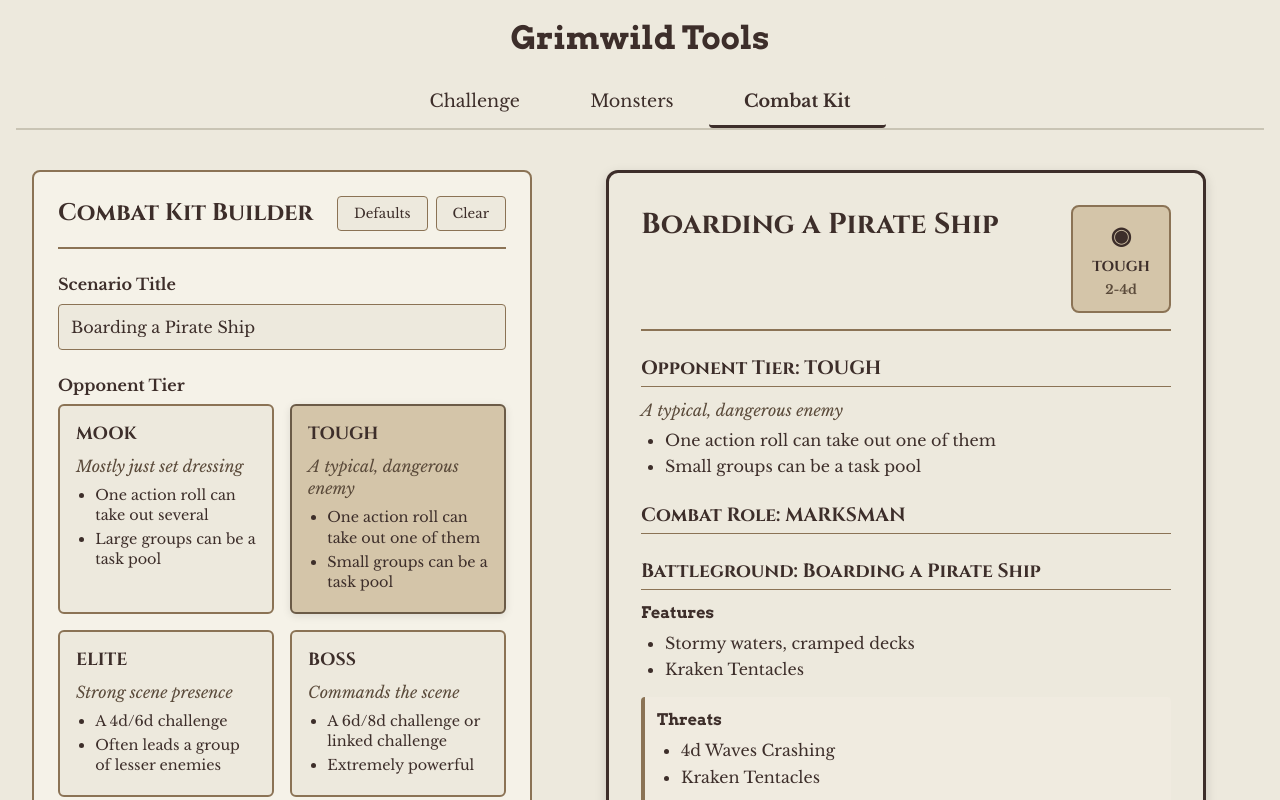
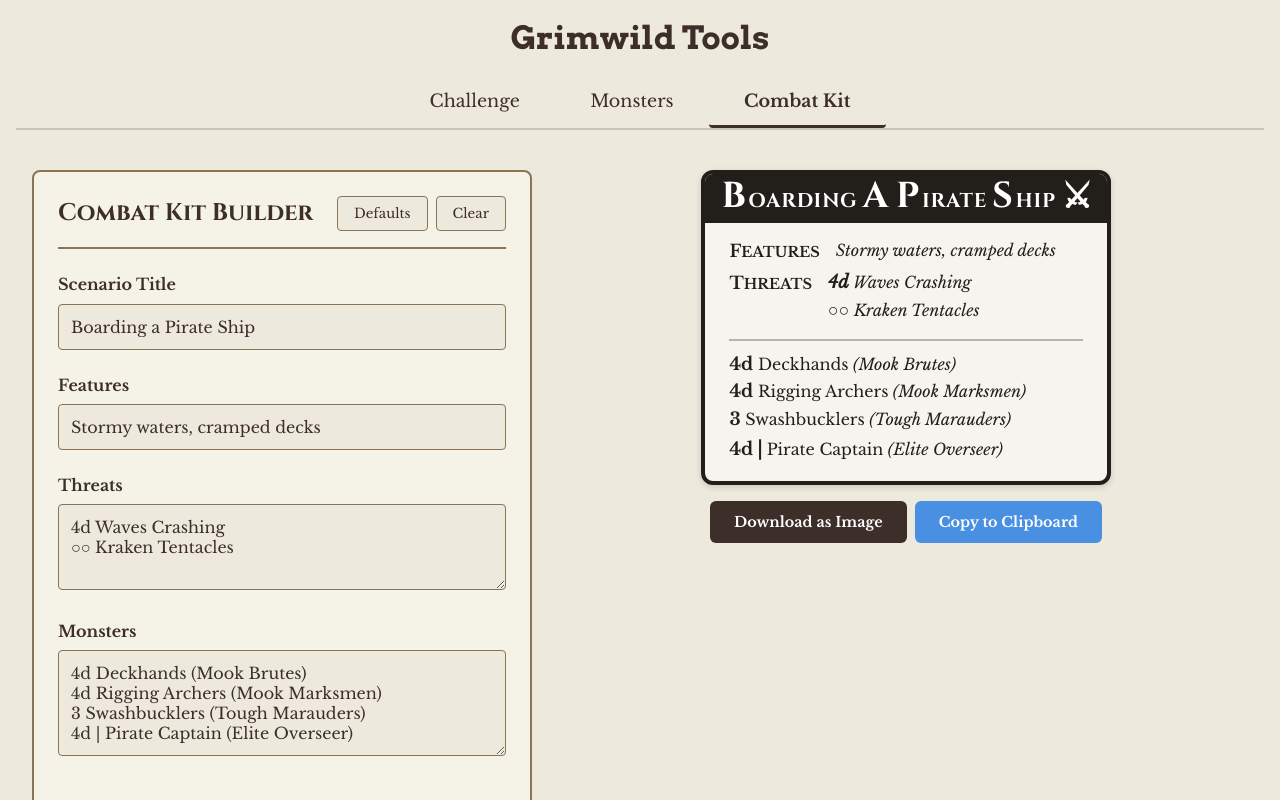
Before and after one commit to mvillaronga/grimwild-tools, a React (Vite) app: page / in a window 1280 px wide. Both pictures are taken after a click on the button "Combat Kit". Shown: the top 800 px of the page. Built offline with nearby package versions, Linux system fonts and the light colour scheme.

Commit message:
More styling

```diff
--- a/src/components/combatkit/CombatKitCard.jsx
+++ b/src/components/combatkit/CombatKitCard.jsx
@@ -2,106 +2,157 @@ import React from 'react';
 import styles from './CombatKitCard.module.css';
 
 function CombatKitCard({ combatKit }) {
-  const renderList = (text) => {
-    if (!text) return null;
-    return text.split('\n').filter(line => line.trim()).map((line, index) => (
-      <li key={index}>{line.trim()}</li>
+  // Render title with larger first letters like Challenge cards
+  const renderTitle = (title) => {
+    if (!title) return 'Combat Scenario';
+    return title.split(' ').map((word, index) => (
+      <span
+        key={index}
+        style={{
+          display: 'inline-flex',
+          alignItems: 'baseline',
+          marginLeft: index === 0 ? 0 : '0.25em'
+        }}
+      >
+        <span className={styles.initcap} style={{ verticalAlign: 'baseline' }}>
+          {word.charAt(0)}
+        </span>
+        {word.slice(1)}
+      </span>
     ));
   };
 
-  const getTierIcon = (tierId) => {
-    const icons = {
-      mook: '◦',
-      tough: '◉',
-      elite: '◈',
-      boss: '★'
-    };
-    return icons[tierId] || '◦';
+  // Render label with moves-style formatting (bold, uppercase, larger first letters)
+  const renderLabel = (text, firstLetterClass) => {
+    return text.split(' ').map((word, wordIndex) => (
+      <span key={wordIndex} style={{ marginRight: wordIndex < text.split(' ').length - 1 ? '0.25em' : '0' }}>
+        <span className={firstLetterClass}>{word.charAt(0)}</span>
+        {word.slice(1)}
+      </span>
+    ));
   };
 
-  const getChallengeRating = (tier) => {
-    if (!tier) return '';
-    const ratings = {
-      mook: '1-2d',
-      tough: '2-4d',
-      elite: '4-6d',
-      boss: '6-8d+'
+  const renderThreats = (text) => {
+    if (!text) return null;
+    return text.split('\n').filter(line => line.trim()).map((line, index) => {
+      const trimmedLine = line.trim();
+
+      // Parse dice pools (e.g., "4d Waves Crashing")
+      const diceMatch = trimmedLine.match(/^(\d+d)\s+(.+)$/);
+      if (diceMatch) {
+        return (
+          <div key={index} className={styles.threatLine}>
+            <span className={styles.dicePool}>{diceMatch[1]}</span> {diceMatch[2]}
+          </div>
+        );
+      }
+
+      // Parse suspense circles (e.g., "○○ Kraken Tentacles")
+      const circleMatch = trimmedLine.match(/^(○+)\s+(.+)$/);
+      if (circleMatch) {
+        return (
+          <div key={index} className={styles.threatLine}>
+            <span className={styles.suspenseCircles}>{circleMatch[1]}</span> {circleMatch[2]}
+          </div>
+        );
+      }
+
+      // Default formatting - just italicized text
+      return (
+        <div key={index} className={styles.threatLine}>{trimmedLine}</div>
+      );
+    });
   };
-    return ratings[tier.id] || '';
+
+  const renderMonsters = (text) => {
+    if (!text) return null;
+    return text.split('\n').filter(line => line.trim()).map((line, index) => {
+      const trimmedLine = line.trim();
+
+      // Parse monster with pool divider (e.g., "4d | Pirate Captain (Elite Overseer)")
+      const poolDividerMatch = trimmedLine.match(/^(\d+d)\s*\|\s*(.+?)(\s*\([^)]+\))?$/);
+      if (poolDividerMatch) {
+        return (
+          <div key={index} className={styles.monsterLine}>
+            <span className={styles.dicePool}>{poolDividerMatch[1]}</span>
+            <span className={styles.poolDivider}>|</span>
+            {poolDividerMatch[2]}
+            {poolDividerMatch[3] && <span className={styles.monsterType}>{poolDividerMatch[3]}</span>}
+          </div>
+        );
+      }
+
+      // Parse monster with dice count (e.g., "4d Deckhands (Mook Brutes)")
+      const diceCountMatch = trimmedLine.match(/^(\d+d)\s+(.+?)(\s*\([^)]+\))?$/);
+      if (diceCountMatch) {
+        return (
+          <div key={index} className={styles.monsterLine}>
+            <span className={styles.dicePool}>{diceCountMatch[1]}</span> {diceCountMatch[2]}
+            {diceCountMatch[3] && <span className={styles.monsterType}>{diceCountMatch[3]}</span>}
+          </div>
+        );
+      }
+
+      // Parse monster with number count (e.g., "3 Swashbucklers (Tough Marauders)")
+      const numberCountMatch = trimmedLine.match(/^(\d+)\s+(.+?)(\s*\([^)]+\))?$/);
+      if (numberCountMatch) {
+        return (
+          <div key={index} className={styles.monsterLine}>
+            <span className={styles.monsterCount}>{numberCountMatch[1]}</span> {numberCountMatch[2]}
+            {numberCountMatch[3] && <span className={styles.monsterType}>{numberCountMatch[3]}</span>}
+          </div>
+        );
+      }
+
+      return (
+        <div key={index} className={styles.monsterLine}>{trimmedLine}</div>
+      );
+    });
   };
 
   return (
     <div id="combat-kit-card" className={styles.combatKitCard}>
       <div className={styles.header}>
         <h1 className={styles.title}>
-          {combatKit.title || 'Combat Scenario'}
+          {renderTitle(combatKit.title)}
         </h1>
-        {combatKit.tier && (
-          <div className={styles.tierBadge}>
-            <span className={styles.tierIcon}>{getTierIcon(combatKit.tier.id)}</span>
-            <span className={styles.tierName}>{combatKit.tier.name}</span>
-            <span className={styles.challengeRating}>{getChallengeRating(combatKit.tier)}</span>
-          </div>
-        )}
+        <div className={styles.swordsIcon}>⚔</div>
       </div>
 
-      {combatKit.tier && (
-        <div className={styles.tierInfo}>
-          <h3>Opponent Tier: {combatKit.tier.name}</h3>
-          <p className={styles.tierDescription}>{combatKit.tier.description}</p>
-          <ul className={styles.tierDetails}>
-            {combatKit.tier.details.map((detail, index) => (
-              <li key={index}>{detail}</li>
-            ))}
-          </ul>
-        </div>
-      )}
-
-      {combatKit.role && (
-        <div className={styles.roleInfo}>
-          <h3>Combat Role: {combatKit.role}</h3>
-        </div>
-      )}
-
-      {combatKit.battlegroundTitle && (
-        <div className={styles.battleground}>
-          <h3>Battleground: {combatKit.battlegroundTitle}</h3>
-
+      <div className={styles.sectionTop}>
         {combatKit.features && (
           <div className={styles.features}>
-              <h4>Features</h4>
-              <ul>
-                {renderList(combatKit.features)}
-              </ul>
+            <div className={styles.featuresLabel}>
+              {renderLabel('Features', styles.featuresLabelFirstLetter)}
+            </div>
+            <div className={styles.featuresText}>
+              {combatKit.features}
+            </div>
           </div>
         )}
 
         {combatKit.threats && (
           <div className={styles.threats}>
-              <h4>Threats</h4>
-              <ul>
-                {renderList(combatKit.threats)}
-              </ul>
+            <div className={styles.threatsLabel}>
+              {renderLabel('Threats', styles.threatsLabelFirstLetter)}
+            </div>
+            <div className={styles.threatsContent}>
+              {renderThreats(combatKit.threats)}
+            </div>
           </div>
         )}
       </div>
+
+      {combatKit.monsters && (
+        <>
+          <hr className={styles.divider} />
+          <div className={styles.sectionBottom}>
+            <div className={styles.monsters}>
+              {renderMonsters(combatKit.monsters)}
+            </div>
+          </div>
+        </>
       )}
-
-      {combatKit.additionalEnemies && (
-        <div className={styles.additionalEnemies}>
-          <h3>Additional Enemies</h3>
-          <ul>
-            {renderList(combatKit.additionalEnemies)}
-          </ul>
-        </div>
-      )}
-
-      <div className={styles.footer}>
-        <p className={styles.note}>
-          <strong>Note:</strong> Enemies gathered into a single task pool are listed with the dice in front.
-          Challenges are shown with a | after the pool.
-        </p>
-      </div>
     </div>
   );
 }
--- a/src/components/combatkit/CombatKitCard.module.css
+++ b/src/components/combatkit/CombatKitCard.module.css
@@ -1,154 +1,202 @@
 .combatKitCard {
-  background: #ede9dd;
-  border: 3px solid #3d2e2a;
-  border-radius: 12px;
-  padding: 2rem;
-  max-width: 600px;
-  width: 100%;
-  font-family: 'Libre Baskerville', serif;
-  color: #3d2e2a;
-  box-shadow: 0 4px 12px rgba(0, 0, 0, 0.15);
+  max-width: 420px;
+  width: fit-content;
+  background: var(--paper);
+  border: 4px solid var(--ink);
+  border-radius: 0.75rem;
+  box-shadow: 0 2px 6px rgba(0, 0, 0, 0.15);
+  padding: 0;
+  margin: 0;
+  overflow: hidden;
+  font-family: "Libre Baskerville", serif;
+  color: var(--ink);
+  line-height: 1.4;
 }
 
 .header {
   display: flex;
   justify-content: space-between;
-  align-items: flex-start;
-  margin-bottom: 1.5rem;
-  padding-bottom: 1rem;
-  border-bottom: 2px solid #8b7355;
+  align-items: center;
+  background: var(--ink);
+  color: white;
+  padding: 0.5rem 1rem;
+  font-family: "Cinzel", serif;
+  text-transform: uppercase;
+  letter-spacing: 0.04em;
+  font-size: 1.25rem;
+  font-weight: 700;
 }
 
 .title {
-  font-family: 'Cinzel', serif;
+  font-size: 1.25rem;
+  font-weight: 700;
+  text-transform: uppercase;
+  letter-spacing: 0.04em;
+  margin: 0;
+  flex: 1;
+  color: white;
+}
+
+.initcap {
+  font-size: 1.8em;
+  line-height: 0.8;
+  font-weight: 700;
+  margin-right: 0.05em;
+  color: white;
+}
+
+.swordsIcon {
   font-size: 1.8rem;
+  margin-left: 0.5rem;
+  display: inline-block;
+  line-height: 1;
+  transform: scale(1.2);
+}
+
+.section {
+  padding: 1rem 1.5rem;
+}
+
+.sectionTop {
+  padding: 1rem 1.5rem 0.25rem 1.5rem;
+}
+
+.sectionBottom {
+  padding: 0.25rem 1.5rem 1rem 1.5rem;
+}
+
+.features {
+  display: flex;
+  gap: 1rem;
+  align-items: flex-start;
+  margin-bottom: 0.5rem;
+}
+
+.featuresLabel {
   font-weight: bold;
-  margin: 0;
-  color: #3d2e2a;
+  text-transform: uppercase;
+  font-size: 0.9rem;
+  color: var(--ink);
+  min-width: 80px;
+  flex-shrink: 0;
+}
+
+.featuresLabelFirstLetter {
+  font-size: 1.2em;
+}
+
+.featuresText {
+  color: var(--ink);
+  font-style: italic;
+  line-height: 1.4;
   flex: 1;
 }
 
-.tierBadge {
+.threats {
   display: flex;
-  flex-direction: column;
-  align-items: center;
-  background: #d4c5a9;
-  border: 2px solid #8b7355;
-  border-radius: 8px;
-  padding: 0.75rem;
-  min-width: 100px;
+  gap: 1rem;
+  align-items: flex-start;
+  margin-bottom: 0.5rem;
 }
 
-.tierIcon {
-  font-size: 1.5rem;
+.threatsLabel {
   font-weight: bold;
-  color: #3d2e2a;
+  text-transform: uppercase;
+  font-size: 0.9rem;
+  color: var(--ink);
+  min-width: 80px;
+  flex-shrink: 0;
 }
 
-.tierName {
-  font-family: 'Cinzel', serif;
-  font-weight: bold;
-  font-size: 0.9rem;
-  margin: 0.25rem 0;
+.threatsLabelFirstLetter {
+  font-size: 1.2em;
 }
 
-.challengeRating {
-  font-size: 0.8rem;
-  color: #5a4a3a;
-  font-weight: bold;
+.threatsContent {
+  flex: 1;
 }
 
-.tierInfo,
-.roleInfo,
-.battleground,
-.additionalEnemies {
-  margin-bottom: 1.5rem;
+.threatLine {
+  margin-bottom: 0.3rem;
+  color: var(--ink);
+  line-height: 1.3;
+  font-style: italic;
 }
 
-.tierInfo h3,
-.roleInfo h3,
-.battleground h3,
-.additionalEnemies h3 {
-  font-family: 'Cinzel', serif;
-  font-size: 1.2rem;
-  margin: 0 0 0.75rem 0;
-  color: #3d2e2a;
-  border-bottom: 1px solid #8b7355;
-  padding-bottom: 0.25rem;
+.divider {
+  border: none;
+  border-top: 2px solid var(--ink);
+  margin: 0 1.5rem;
+  opacity: 0.3;
 }
 
-.tierDescription {
-  font-style: italic;
-  margin: 0 0 0.5rem 0;
-  color: #5a4a3a;
+.monsters {
+  margin-top: 0.5rem;
 }
 
-.tierDetails,
-.features ul,
-.threats ul,
-.additionalEnemies ul {
-  margin: 0.5rem 0;
-  padding-left: 1.5rem;
+.monsterLine {
+  margin-bottom: 0.3rem;
+  color: var(--ink);
+  line-height: 1.3;
 }
 
-.tierDetails li,
-.features li,
-.threats li,
-.additionalEnemies li {
-  margin-bottom: 0.25rem;
-  line-height: 1.4;
+/* Special formatting for dice pools and counts */
+.dicePool {
+  font-weight: bold;
+  font-size: 1.1em;
+  color: var(--ink);
 }
 
-.features,
-.threats {
-  margin-bottom: 1rem;
+.suspenseCircles {
+  font-size: 1.1em;
+  color: var(--ink);
 }
 
-.features h4,
-.threats h4 {
-  font-family: 'Arvo', serif;
-  font-size: 1rem;
-  margin: 0 0 0.5rem 0;
-  color: #3d2e2a;
+.monsterCount {
   font-weight: bold;
+  font-size: 1.1em;
+  color: var(--ink);
 }
 
-.threats {
-  background: #f0ebe0;
-  border-left: 4px solid #8b7355;
-  padding: 0.75rem;
-  border-radius: 4px;
+.monsterType {
+  color: var(--ink);
+  font-style: italic;
 }
 
-.footer {
-  margin-top: 2rem;
-  padding-top: 1rem;
-  border-top: 1px solid #8b7355;
-}
-
-.note {
-  font-size: 0.85rem;
-  color: #5a4a3a;
-  font-style: italic;
-  margin: 0;
-  line-height: 1.4;
+.poolDivider {
+  font-weight: bold;
+  font-size: 1.2em;
+  margin: 0 0.2em;
+  color: var(--ink);
 }
 
 @media (max-width: 768px) {
   .combatKitCard {
-    padding: 1.5rem;
-  }
-
-  .header {
-    flex-direction: column;
-    gap: 1rem;
+    max-width: none;
   }
 
   .title {
-    font-size: 1.5rem;
+    font-size: 1rem;
   }
 
-  .tierBadge {
-    align-self: center;
+  .initcap {
+    font-size: 1.5em;
+  }
+
+  .features,
+  .threats {
+    flex-direction: column;
+    gap: 0.25rem;
+  }
+
+  .featuresLabel,
+  .threatsLabel {
+    min-width: auto;
+    margin-bottom: 0.25rem;
+  }
+
+  .featuresLabelFirstLetter,
+  .threatsLabelFirstLetter {
+    font-size: 1.1em;
   }
 }
--- a/src/components/combatkit/CombatKitForm.jsx
+++ b/src/components/combatkit/CombatKitForm.jsx
@@ -1,51 +1,9 @@
 import React from 'react';
 import styles from './CombatKitForm.module.css';
-
-const TIERS = [
-  {
-    id: 'mook',
-    name: 'MOOK',
-    description: 'Mostly just set dressing',
-    details: ['One action roll can take out several', 'Large groups can be a task pool']
-  },
-  {
-    id: 'tough',
-    name: 'TOUGH',
-    description: 'A typical, dangerous enemy',
-    details: ['One action roll can take out one of them', 'Small groups can be a task pool']
-  },
-  {
-    id: 'elite',
-    name: 'ELITE',
-    description: 'Strong scene presence',
-    details: ['A 4d/6d challenge', 'Often leads a group of lesser enemies']
-  },
-  {
-    id: 'boss',
-    name: 'BOSS',
-    description: 'Commands the scene',
-    details: ['A 6d/8d challenge or linked challenge', 'Extremely powerful']
-  }
-];
-
-const ROLES = [
-  'BLASTER', 'BRUTE', 'LURKER', 'MARAUDER', 'MARKSMAN', 'OVERSEER',
-  'PREDATOR', 'PROTECTOR', 'SKIRMISHER', 'SWARMER', 'TACTICIAN', 'TRICKSTER'
-];
 
 function CombatKitForm({ combatKit, onChange, onReset, onClear }) {
   const handleInputChange = (field, value) => {
     onChange({ [field]: value });
-  };
-
-  const handleTierSelect = (tierId) => {
-    const selectedTier = TIERS.find(tier => tier.id === tierId);
-    onChange({
-      tier: selectedTier,
-      challengeRating: tierId === 'mook' ? '1-2d' :
-                     tierId === 'tough' ? '2-4d' :
-                     tierId === 'elite' ? '4-6d' : '6-8d+'
-    });
   };
 
   return (
@@ -73,60 +31,16 @@ function CombatKitForm({ combatKit, onChange, onReset, onClear }) {
         />
       </div>
 
-      <div className={styles.formGroup}>
-        <label>Opponent Tier</label>
-        <div className={styles.tierSelection}>
-          {TIERS.map(tier => (
-            <div
-              key={tier.id}
-              className={`${styles.tierCard} ${combatKit.tier?.id === tier.id ? styles.selected : ''}`}
-              onClick={() => handleTierSelect(tier.id)}
-            >
-              <h4>{tier.name}</h4>
-              <p className={styles.tierDescription}>{tier.description}</p>
-              <ul className={styles.tierDetails}>
-                {tier.details.map((detail, index) => (
-                  <li key={index}>{detail}</li>
-                ))}
-              </ul>
-            </div>
-          ))}
-        </div>
-      </div>
 
-      <div className={styles.formGroup}>
-        <label htmlFor="role">Combat Role</label>
-        <select
-          id="role"
-          value={combatKit.role || ''}
-          onChange={(e) => handleInputChange('role', e.target.value)}
-        >
-          <option value="">Select a role...</option>
-          {ROLES.map(role => (
-            <option key={role} value={role}>{role}</option>
-          ))}
-        </select>
-      </div>
-
-      <div className={styles.formGroup}>
-        <label htmlFor="battlegroundTitle">Battleground</label>
-        <input
-          id="battlegroundTitle"
-          type="text"
-          value={combatKit.battlegroundTitle || ''}
-          onChange={(e) => handleInputChange('battlegroundTitle', e.target.value)}
-          placeholder="e.g., Lair of the Magma Serpent"
-        />
-      </div>
 
       <div className={styles.formGroup}>
         <label htmlFor="features">Features</label>
-        <textarea
+        <input
           id="features"
+          type="text"
           value={combatKit.features || ''}
           onChange={(e) => handleInputChange('features', e.target.value)}
-          placeholder="Environmental elements (one per line)&#10;e.g., Lava pools, unstable ground"
-          rows={3}
+          placeholder="Comma-separated environmental elements (e.g., Stormy waters, cramped decks)"
         />
       </div>
 
@@ -136,19 +50,19 @@ function CombatKitForm({ combatKit, onChange, onReset, onClear }) {
           id="threats"
           value={combatKit.threats || ''}
           onChange={(e) => handleInputChange('threats', e.target.value)}
-          placeholder="Hazards with suspense mechanics (one per line)&#10;e.g., 4d Lava Eruptions"
+          placeholder="One threat per line. Use 'Xd' for dice pools or '○○' for suspense&#10;e.g., 4d Waves Crashing&#10;○○ Kraken Tentacles"
           rows={3}
         />
       </div>
 
       <div className={styles.formGroup}>
-        <label htmlFor="additionalEnemies">Additional Enemies</label>
+        <label htmlFor="monsters">Monsters</label>
         <textarea
-          id="additionalEnemies"
-          value={combatKit.additionalEnemies || ''}
-          onChange={(e) => handleInputChange('additionalEnemies', e.target.value)}
-          placeholder="Supporting enemies (one per line)&#10;e.g., 4d Deckhands (Mook Brutes)"
-          rows={3}
+          id="monsters"
+          value={combatKit.monsters || ''}
+          onChange={(e) => handleInputChange('monsters', e.target.value)}
+          placeholder="One monster per line. Format examples:&#10;4d Deckhands (Mook Brutes)&#10;3 Swashbucklers (Tough Marauders)&#10;4d | Pirate Captain (Elite Overseer)"
+          rows={4}
         />
       </div>
     </div>
--- a/src/components/combatkit/CombatKitForm.module.css
+++ b/src/components/combatkit/CombatKitForm.module.css
@@ -73,62 +73,7 @@
   min-height: 80px;
 }
 
-.tierSelection {
-  display: grid;
-  grid-template-columns: 1fr 1fr;
-  gap: 1rem;
-  margin-top: 0.5rem;
-}
-
-.tierCard {
-  border: 2px solid #8b7355;
-  border-radius: 6px;
-  padding: 1rem;
-  background: #ede9dd;
-  cursor: pointer;
-  transition: all 0.2s;
-}
-
-.tierCard:hover {
-  background: #e0dcc8;
-  transform: translateY(-2px);
-}
-
-.tierCard.selected {
-  background: #d4c5a9;
-  border-color: #6b5b47;
-  box-shadow: 0 2px 8px rgba(0, 0, 0, 0.1);
-}
-
-.tierCard h4 {
-  margin: 0 0 0.5rem 0;
-  color: #3d2e2a;
-  font-family: 'Cinzel', serif;
-  font-size: 1.1rem;
-}
-
-.tierDescription {
-  margin: 0 0 0.5rem 0;
-  font-style: italic;
-  color: #5a4a3a;
-}
-
-.tierDetails {
-  margin: 0;
-  padding-left: 1.2rem;
-  font-size: 0.9rem;
-  color: #3d2e2a;
-}
-
-.tierDetails li {
-  margin-bottom: 0.25rem;
-}
-
 @media (max-width: 768px) {
-  .tierSelection {
-    grid-template-columns: 1fr;
-  }
-
   .formHeader {
     flex-direction: column;
     gap: 1rem;
--- a/src/hooks/useCombatKitState.js
+++ b/src/hooks/useCombatKitState.js
@@ -2,29 +2,16 @@ import { useState } from 'react';
 
 const DEFAULT_COMBAT_KIT = {
   title: 'Boarding a Pirate Ship',
-  tier: {
-    id: 'tough',
-    name: 'TOUGH',
-    description: 'A typical, dangerous enemy',
-    details: ['One action roll can take out one of them', 'Small groups can be a task pool']
-  },
-  role: 'MARKSMAN',
-  challengeRating: '2-4d',
-  battlegroundTitle: 'Boarding a Pirate Ship',
-  features: 'Stormy waters, cramped decks\nKraken Tentacles',
-  threats: '4d Waves Crashing\nKraken Tentacles',
-  additionalEnemies: '4d Deckhands (Mook Brutes)\n4d Rigging Archers (Mook Marksmen)\n3 Swashbucklers (Tough Marauders)\n4d | Pirate Captain (Elite Overseer)'
+  features: 'Stormy waters, cramped decks',
+  threats: '4d Waves Crashing\n○○ Kraken Tentacles',
+  monsters: '4d Deckhands (Mook Brutes)\n4d Rigging Archers (Mook Marksmen)\n3 Swashbucklers (Tough Marauders)\n4d | Pirate Captain (Elite Overseer)'
 };
 
 const EMPTY_COMBAT_KIT = {
   title: '',
-  tier: null,
-  role: '',
-  challengeRating: '',
-  battlegroundTitle: '',
   features: '',
   threats: '',
-  additionalEnemies: ''
+  monsters: ''
 };
 
 export function useCombatKitState() {
```
Also changed, not shown: 1 other file (tests, documents, lock files or other folders). Lines whose indentation alone changed are shown as unchanged.
